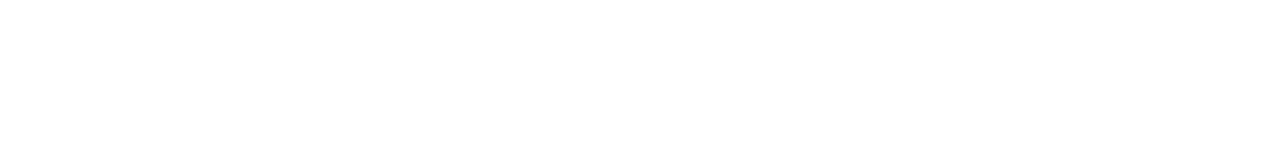
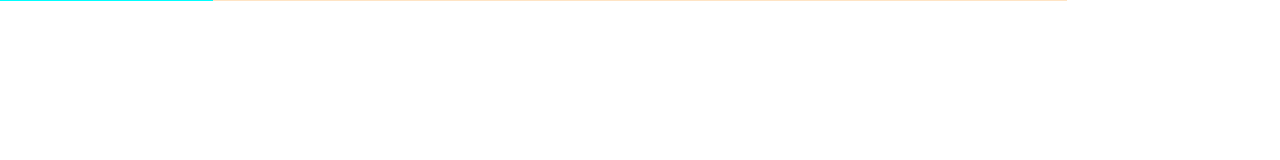
Before and after one commit to Norinot/Website, a plain HTML site: page index.html in a window 1280 px wide. Drawn offline with nearby package versions, Linux system fonts and the light colour scheme.

Commit message:
Css, html update

```diff
--- a/index.html
+++ b/index.html
@@ -12,16 +12,11 @@
 </head>
 <body>
     <div class="container-fluid">
-        <div class="row"></div>
-        <div></div>
-
-        <div></div>
-
-        <div></div>
-
-
-
-
+        <div class="row">
+            <div class="col-md-2 asd"></div>
+            <div class="col-md-8 test"></div>
+            <div class="col-md-2 as"></div>
+        </div>
     </div>
 </body>
 </html>
--- a/style.css
+++ b/style.css
@@ -0,0 +1,7 @@
+.asd {
+    background-color: aqua;
+}
+.test{
+
+    background-color: bisque;
+}
```
